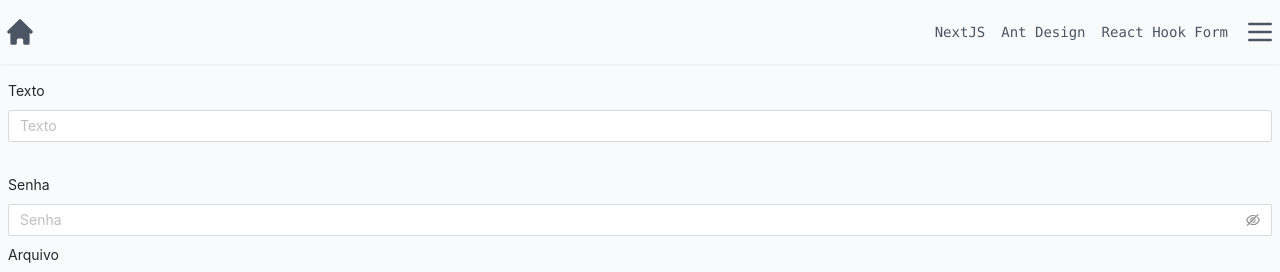
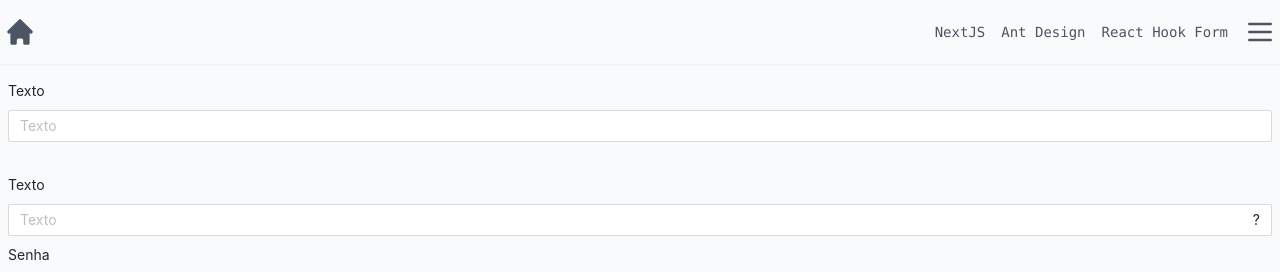
Before and after one commit to yangricardo/nextjs-tailwind-reacthook-form-ant-design-template, a Next.js app: page /implementation-references/react-hook-form in a window 1280 px wide. Shown: the top 272 px of the page. Built offline with nearby package versions, Linux system fonts and the light colour scheme; no server answers.

Commit message:
suffix and prefix text input enable

```diff
--- a/src/components/forms/text-input.tsx
+++ b/src/components/forms/text-input.tsx
@@ -1,13 +1,28 @@
 import { Input } from 'antd';
+import { ReactNode } from 'react';
 import { Controller, FieldValues, useFormContext } from 'react-hook-form';
 import { IGenericInputProps } from '.';
 import { Label } from './label';
+export interface ITextInputProps<
+  TFieldValues extends FieldValues,
+  ValueType = any,
+> extends IGenericInputProps<TFieldValues> {
+  disabled?: boolean;
+  loading?: boolean;
+  allowClear?: boolean;
+  defaultValue?: ValueType;
+  filterOption?: boolean;
+  prefix?: ReactNode;
+  suffix?: ReactNode;
+}
 
 export const TextInput = <TFieldValues extends FieldValues>({
   name,
   placeholder,
   label,
-}: IGenericInputProps<TFieldValues>) => {
+  prefix,
+  suffix,
+}: ITextInputProps<TFieldValues>) => {
   const { control } = useFormContext();
   return (
     <Controller
@@ -20,6 +35,8 @@ export const TextInput = <TFieldValues extends FieldValues>({
             value={value}
             onBlur={onBlur}
             placeholder={placeholder}
+            prefix={prefix}
+            suffix={suffix}
           />
         </Label>
       )}
--- a/src/pages/implementation-references/react-hook-form.tsx
+++ b/src/pages/implementation-references/react-hook-form.tsx
@@ -2,7 +2,7 @@ import { NextPage } from 'next';
 import { useEffect } from 'react';
 import { SubmitHandler, useForm, FormProvider } from 'react-hook-form';
 import { TextInput } from '@/components/forms/text-input';
-import { Button, Form } from 'antd';
+import { Button, Form, Tooltip } from 'antd';
 import { FileDropzone } from '@/components/forms/file-dropzone';
 import { FileWithPath } from 'file-selector';
 import { PasswordInput } from '@/components/forms/password-input';
@@ -33,6 +33,12 @@ const ReactHookFormPage: NextPage = () => {
         className="w-full flex flex-col space-y-2 justify-center items-center"
       >
         <TextInput<ISampleForm> name="text" placeholder="Texto" label="Texto" />
+        <TextInput<ISampleForm>
+          name="text"
+          placeholder="Texto"
+          label="Texto"
+          suffix={<Tooltip title="Extra information">?</Tooltip>}
+        />
         <PasswordInput<ISampleForm>
           name="password"
           placeholder="Senha"
```
Also changed, not shown: 1 other file (tests, documents, lock files or other folders).
